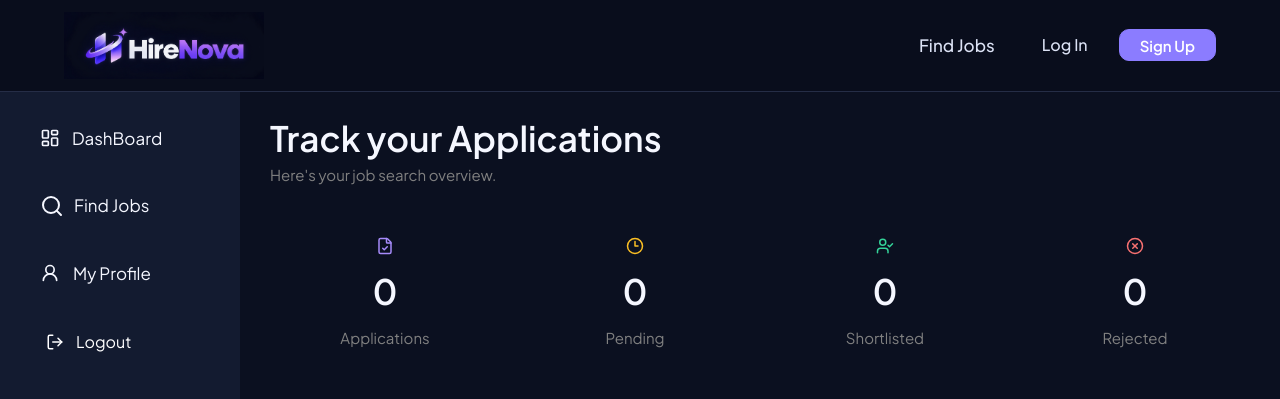
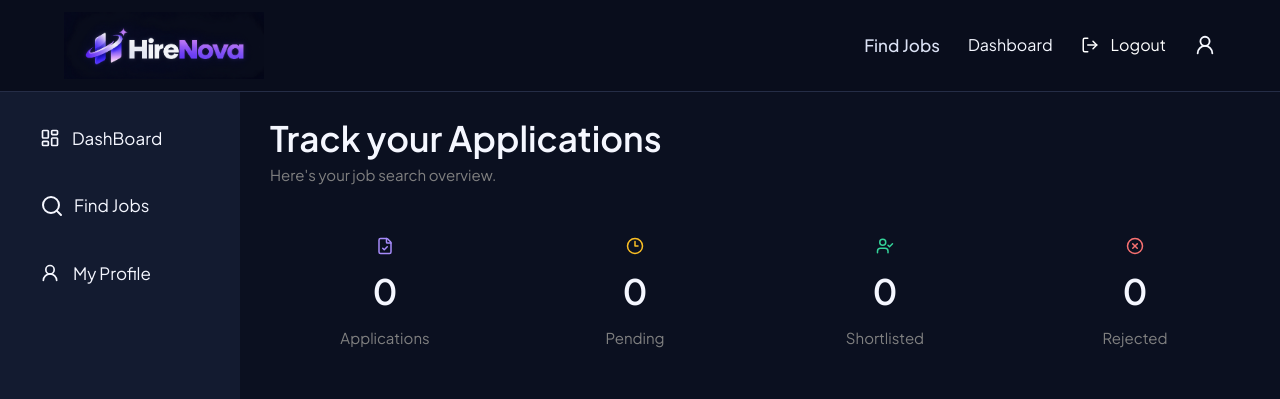
Before and after one commit to Yadnesh2026/HireHub, a Next.js app in the folder frontend/: page /applied-jobs in a window 1280 px wide. Shown: the top 399 px of the page. Built offline with nearby package versions, Linux system fonts and the light colour scheme; no server answers; sample sign-in values are in the browser's storage.

Commit message:
chnaged the data and cadded Logout in navbar

```diff
--- a/frontend/app/applied-jobs/page.tsx
+++ b/frontend/app/applied-jobs/page.tsx
@@ -5,7 +5,6 @@ import Link from "next/link"
 import { Search,UserRound,LayoutDashboard,FileCheck, Clock3,UserCheck, CircleX } from "lucide-react";
 import { useEffect, useState } from "react";
 import { useRouter } from "next/navigation";
-import LogoutBtn from "@/components/LogoutBtn";
 
 export default function AppliedJobs(){
     const router = useRouter()
@@ -74,7 +73,6 @@ export default function AppliedJobs(){
                     <Link href="/my-profile">My Profile</Link>
                 </div>
 
-                <LogoutBtn/>
 
             </div>
 
--- a/frontend/app/my-profile/page.tsx
+++ b/frontend/app/my-profile/page.tsx
@@ -128,6 +128,7 @@ export default function MyProfile(){
                     <Link href="#">My Profile</Link>
                 </div>
 
+
             </div>
 
 
--- a/frontend/components/Navbar.tsx
+++ b/frontend/components/Navbar.tsx
@@ -6,11 +6,20 @@ import styles from "./Navbar.module.css";
 import Link from "next/link";
 import Image from "next/image";
 import { useRouter } from "next/navigation";
+import { useEffect, useState } from "react";
+import LogoutBtn from "./LogoutBtn";
+import { UserRound } from "lucide-react";
 
 function Navbar() {
   const router = useRouter();
+  const [isLoggedIn, setIsLoggedIn] = useState(false)
+
+  useEffect(()=>{
+    setIsLoggedIn(!!localStorage.getItem("token"))  //What does !! mean here? Token exists → true, - Token doesn't exist → false
+  })
 
   return (
+
     <nav className={styles.Navbar}>
       <div className={styles.leftSide}>
         <Link href="/">
@@ -28,17 +37,24 @@ function Navbar() {
         <Link href="/jobs">Find Jobs</Link>
 
         <div className={styles.authBtns}>
-          <Button
-            variant="ghost"
-            onClick={() => router.push("/login")}
-          >
-            Log In
-          </Button>
+          {isLoggedIn ? (
+          <>
+              <Link href="/applied-jobs">Dashboard</Link>
+              <LogoutBtn/>
+              <Link href="/my-profile"><UserRound size={22} /></Link>
+          </>
+          ) :(
+          <>
+            <Button variant="ghost"  onClick={() => router.push("/login")}>Log In</Button>
 
-          <Button onClick={() => router.push("/register")}>
-            Sign Up
-          </Button>
+            <Button onClick={() => router.push("/register")}>
+              Sign Up
+            </Button>
+          </>
+
+          )}
         </div>
+
       </div>
     </nav>
   );
```
